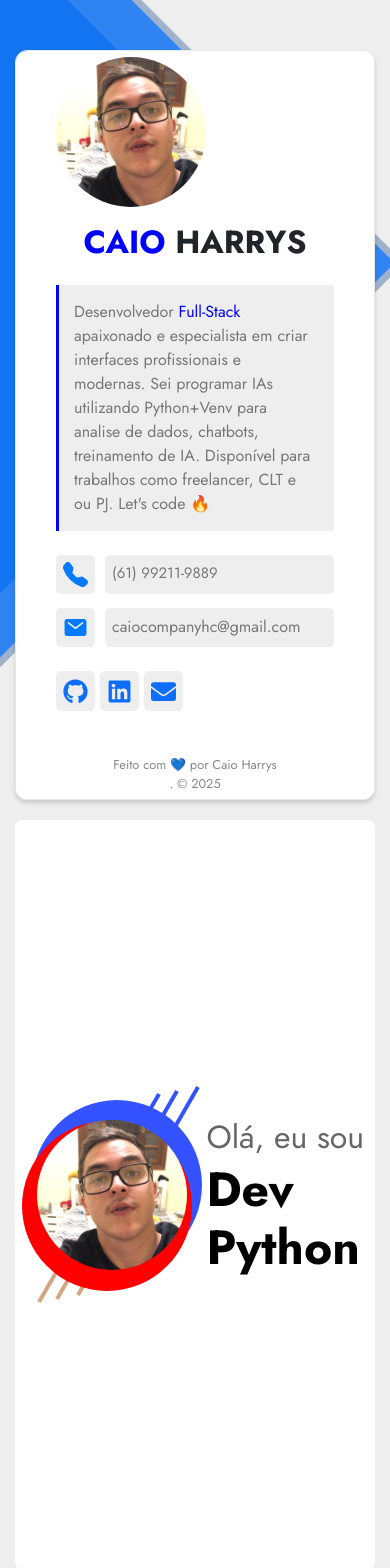
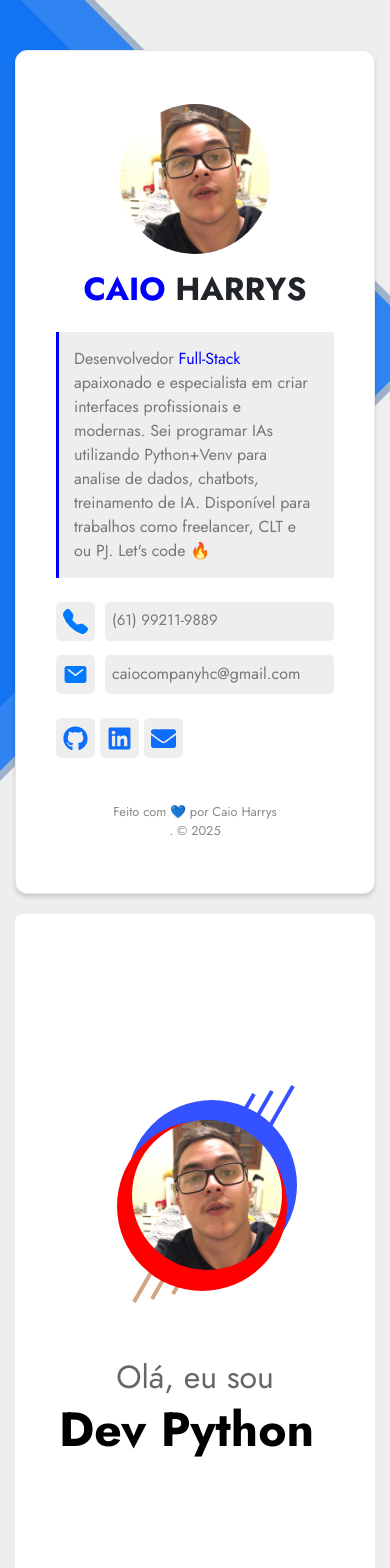
Before and after one commit to CaioHarrys/harrys-CR, a React (Create React App) app in the folder meu-portfolio/: page / in a window 390 px wide. Shown: the top 1568 px of the page. Built offline with nearby package versions, Linux system fonts and the light colour scheme.

Commit message:
Responsividade Atualizada
Atualização na responsividade dos conteudos principais. Na aba da esquerda e seus conteudos e na aba da direita no primeiro container.

```diff
--- a/meu-portfolio/src/assets/css/App.css
+++ b/meu-portfolio/src/assets/css/App.css
@@ -54,6 +54,7 @@ p {
   margin: 0;
 }
 
+/* RESPONSIVIDADE */
 @media (max-width: 1000px) {
   .row {
     gap: 20px !important;
@@ -66,6 +67,11 @@ p {
 }
 
 @media (max-width: 480px) {
+  .sidebar-container{
+    width: 100% !important;
+    max-height: unset !important;
+    max-width: unset !important;
+  }
   .Content-site {
     gap: 10px;
     flex-direction: column;
@@ -83,6 +89,18 @@ p {
   .row {
     gap: 20px !important;
   }
+  .contain-content {
+    display: flex;
+    flex-direction: column !important;
+    justify-content: center;
+    align-items: center;
+    width: 100%;
+    height: 100%;
+    align-self: flex-start;
+    border-radius: 7px;
+    padding: 20px;
+    z-index: 11 !important;
+  }
 }
 
 /* === ESTILO INDIVIDUAL DOS PAINÉIS === */
@@ -99,9 +117,8 @@ p {
 /* === PAINEL DA ESQUERDA (SIDEBAR) === */
 .sidebar-container {
   width: 100%;
-  max-width: auto;
   padding: 40px;
-  scrollbar-width: thin !important;
+  scrollbar-width: 0px !important;
   scrollbar-color: #3452ff transparent;
   display: flex;
   flex-direction: column;
@@ -127,7 +144,7 @@ p {
 
 .contain-content {
   display: flex;
-  flex-direction: column;
+  flex-direction: row;
   justify-content: center;
   align-items: center;
   width: 100%;
--- a/meu-portfolio/src/assets/css/CardContainerBio.css
+++ b/meu-portfolio/src/assets/css/CardContainerBio.css
@@ -26,7 +26,7 @@
     border-radius: 1px;
 }
 
-.Bio_Paragraph p{
+.Bio_Paragraph p {
     font-family: "Jost", sans-serif;
     font-size: 20px;
     color: #777;
@@ -64,6 +64,24 @@
     white-space: nowrap;
     max-width: fit-content;
 }
-.container{
+
+.container {
     max-width: unset !important;
 }
+
+@media (max-width:480px) {
+    .Bio_Tags {
+        display: flex;
+        font-family: "Jost", sans-serif;
+        font-size: 16px;
+        color: #777;
+        line-height: 1.2;
+        font-weight: 600;
+        letter-spacing: normal;
+        margin-right: 10px;
+        gap: 20px;
+        flex-wrap: wrap;
+        justify-content: space-evenly;
+        width: 100%;
+    }
+}
--- a/meu-portfolio/src/assets/css/Home.css
+++ b/meu-portfolio/src/assets/css/Home.css
@@ -46,7 +46,6 @@
   max-height: 750px !important;
   overflow-x: hidden;
   display: flex;
-  flex-direction: row !important;
   gap: 1.2em;
   align-items: flex-start;
   align-self: flex-start;
@@ -243,3 +242,21 @@
     opacity: 100;
   }
 }
+
+@media (max-width:480px) {
+  .text-muted {
+    margin-top: 2em !important;
+    display: flex;
+    align-self: center;
+    color: #666 !important;
+    font-size: 2em;
+    font-family: "Jost", sans-serif;
+  }
+
+  .text-animated {
+    display: flex;
+    align-self: center;
+    font-weight: bold !important;
+  }
+
+}
--- a/meu-portfolio/src/assets/css/Sidebar.css
+++ b/meu-portfolio/src/assets/css/Sidebar.css
@@ -213,3 +213,12 @@ h3 {
         opacity: 100;
     }
 }
+
+@media (max-width:480px) {
+    .profile-image {
+        width: 150px;
+        height: 150px;
+        object-fit: cover;
+        align-self: center !important;
+    }
+}
```
